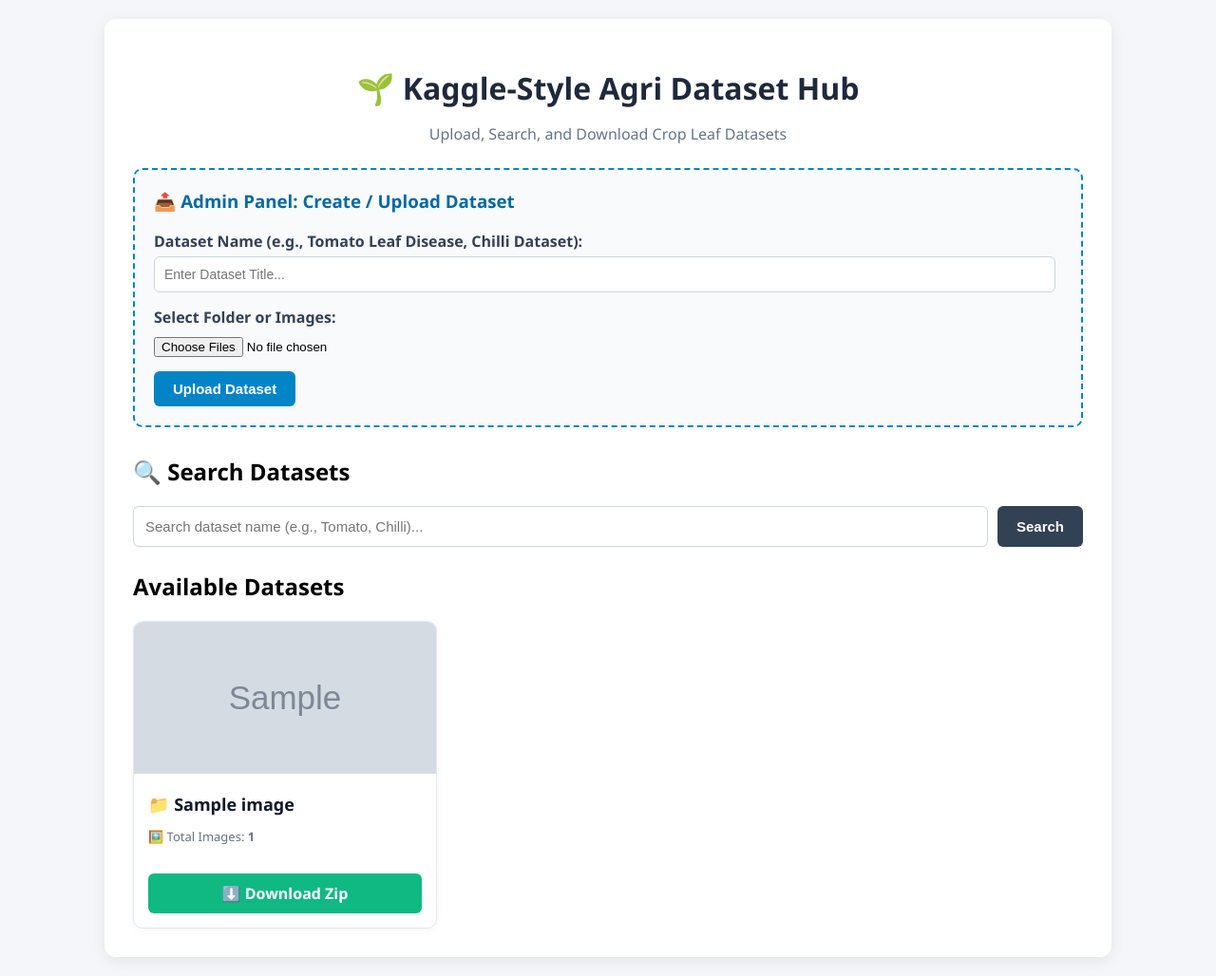
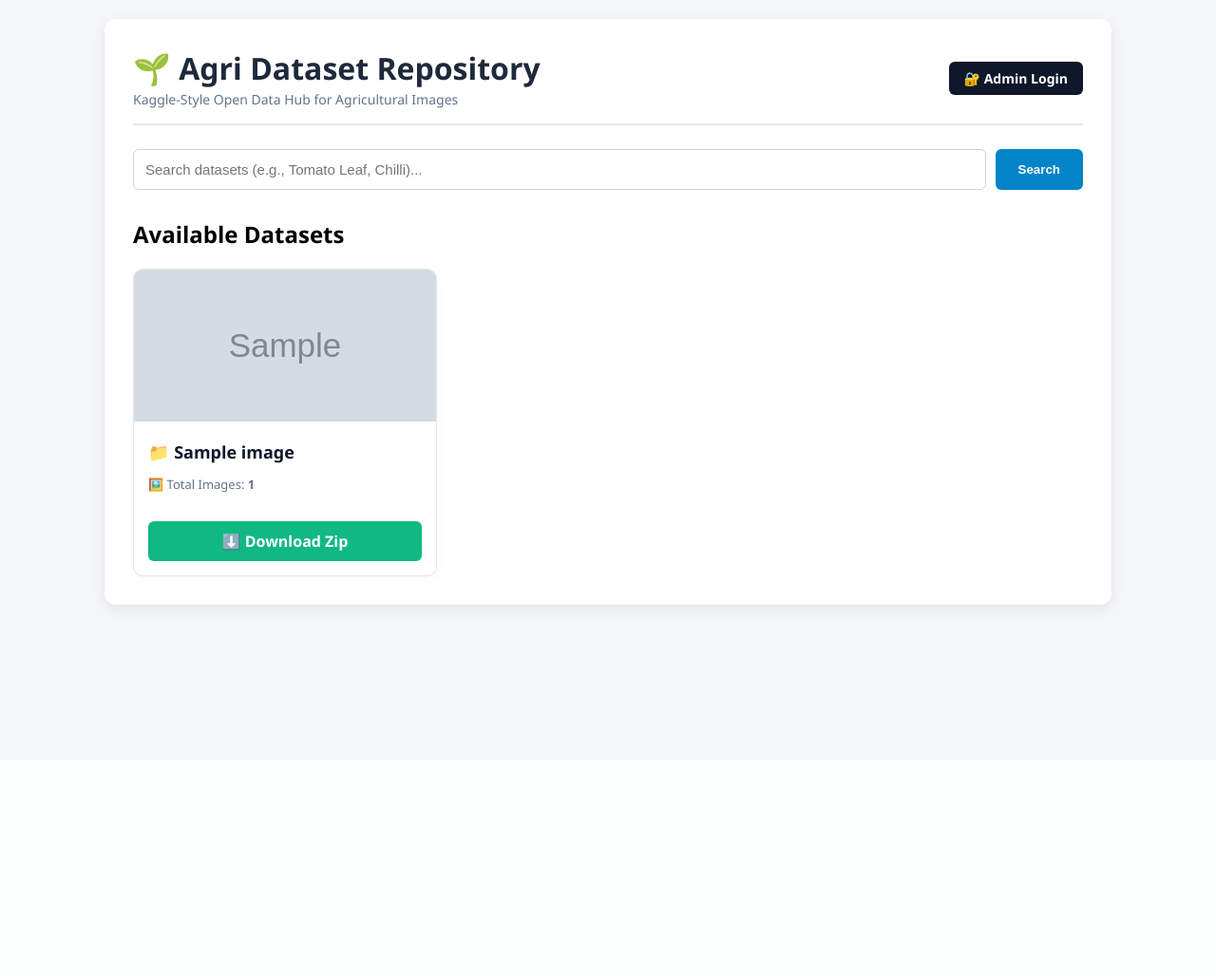
Before and after one commit to shreedevisrisri-a11y/agri-db-dataset, a Flask app: page / in a window 1280 px wide. Shown: the whole page at 95% size. After the commit the page ends 646 px from the top, so only its background shows below. Run offline with Flask 3, Linux system fonts and the light colour scheme; tables that the repository leaves empty hold one stand-in row (values such as "Sample post"); grey boxes marked "Sample" are stand-in pictures.

Commit message:
Update index.html

```diff
--- a/templates/index.html
+++ b/templates/index.html
@@ -1,5 +1,5 @@
 <!DOCTYPE html>
-<html lang="ta">
+<html lang="en">
 <head>
     <meta charset="UTF-8">
     <meta name="viewport" content="width=device-width, initial-scale=1.0">
@@ -7,30 +7,14 @@
     <style>
         body { font-family: 'Segoe UI', Tahoma, Geneva, Verdana, sans-serif; background-color: #f4f6f9; margin: 0; padding: 20px; }
         .container { max-width: 1000px; margin: 0 auto; background: white; padding: 30px; border-radius: 12px; box-shadow: 0 4px 15px rgba(0,0,0,0.08); }
-        h1 { color: #1e293b; text-align: center; margin-bottom: 5px; }
-        p.subtitle { text-align: center; color: #64748b; margin-bottom: 25px; }
+        .header { display: flex; justify-content: space-between; align-items: center; border-bottom: 2px solid #e2e8f0; padding-bottom: 15px; margin-bottom: 25px; }
+        h1 { color: #1e293b; margin: 0; }
+        .btn-admin { background: #0f172a; color: white; padding: 8px 16px; border-radius: 6px; text-decoration: none; font-weight: bold; font-size: 14px; }
 
-        /* Admin Upload Box */
-        .admin-section { background: #f8fafc; border: 2px dashed #0284c7; padding: 20px; border-radius: 10px; margin-bottom: 30px; }
-        .admin-section h3 { margin-top: 0; color: #0369a1; }
-        .form-group { margin-bottom: 15px; }
-        .form-group label { display: block; font-weight: bold; margin-bottom: 5px; color: #334155; }
-        .form-group input[type="text"] { width: 97%; padding: 10px; border: 1px solid #cbd5e1; border-radius: 6px; font-size: 14px; }
-        .form-group input[type="file"] { width: 100%; margin-top: 5px; }
-        button { background: #0284c7; color: white; border: none; padding: 10px 20px; border-radius: 6px; cursor: pointer; font-size: 15px; font-weight: bold; }
-        button:hover { background: #0369a1; }
+        .search-box { display: flex; gap: 10px; margin-bottom: 30px; }
+        .search-box input { flex: 1; padding: 12px; border: 1px solid #cbd5e1; border-radius: 6px; font-size: 15px; }
+        .search-box button { background: #0284c7; color: white; border: none; padding: 12px 24px; border-radius: 6px; font-weight: bold; cursor: pointer; }
 
-        /* Progress Bar */
-        .progress-box { display: none; background: #e0f2fe; border: 1px solid #0284c7; padding: 15px; border-radius: 8px; margin-bottom: 25px; text-align: center; }
-        .progress-bar-bg { width: 100%; background: #cbd5e1; height: 18px; border-radius: 10px; overflow: hidden; margin-top: 10px; }
-        .progress-bar-fill { height: 100%; width: 0%; background: #0284c7; transition: width 0.3s ease; }
-
-        /* Search Section */
-        .search-box { display: flex; gap: 10px; margin-bottom: 25px; }
-        .search-box input { flex: 1; padding: 12px; border: 1px solid #cbd5e1; border-radius: 6px; font-size: 15px; }
-        .search-box button { background: #334155; }
-
-        /* Kaggle Style Dataset Cards */
         .dataset-grid { display: grid; grid-template-columns: repeat(auto-fill, minmax(280px, 1fr)); gap: 20px; }
         .card { border: 1px solid #e2e8f0; border-radius: 10px; overflow: hidden; background: #fff; box-shadow: 0 2px 8px rgba(0,0,0,0.04); display: flex; flex-direction: column; justify-content: space-between; }
         .card img { width: 100%; height: 160px; object-fit: cover; }
@@ -43,42 +27,28 @@
 </head>
 <body>
     <div class="container">
-        <h1>🌱 Kaggle-Style Agri Dataset Hub</h1>
-        <p class="subtitle">Upload, Search, and Download Crop Leaf Datasets</p>
-
-        <!-- Admin Section: Upload Dataset -->
-        <div class="admin-section">
-            <h3>📤 Admin Panel: Create / Upload Dataset</h3>
-            <div class="form-group">
-                <label>Dataset Name (e.g., Tomato Leaf Disease, Chilli Dataset):</label>
-                <input type="text" id="datasetName" placeholder="Enter Dataset Title..." required>
+        <div class="header">
+            <div>
+                <h1>🌱 Agri Dataset Repository</h1>
+                <span style="color: #64748b; font-size: 14px;">Kaggle-Style Open Data Hub for Agricultural Images</span>
             </div>
-            <div class="form-group">
-                <label>Select Folder or Images:</label>
-                <input type="file" id="fileInput" accept="image/*" webkitdirectory multiple>
-            </div>
-            <button type="button" onclick="uploadDataset()">Upload Dataset</button>
-        </div>
-
-        <!-- Progress Bar -->
-        <div class="progress-box" id="progressBox">
-            <b id="statusText">Uploading images to Dataset...</b>
-            <div class="progress-bar-bg">
-                <div class="progress-bar-fill" id="progressBar"></div>
-            </div>
+            {% if session.get('is_admin') %}
+                <a href="/admin" class="btn-admin">⚙️ Admin Dashboard</a>
+            {% else %}
+                <a href="/login" class="btn-admin">🔐 Admin Login</a>
+            {% endif %}
         </div>
 
         <!-- Search Bar -->
-        <h2>🔍 Search Datasets</h2>
         <form action="/" method="get" class="search-box">
-            <input type="text" name="search" value="{{ search }}" placeholder="Search dataset name (e.g., Tomato, Chilli)...">
+            <input type="text" name="search" value="{{ search }}" placeholder="Search datasets (e.g., Tomato Leaf, Chilli)...">
             <button type="submit">Search</button>
             {% if search %}
                 <a href="/" style="padding: 12px; background: #94a3b8; color: white; border-radius: 6px; text-decoration: none;">Clear</a>
             {% endif %}
         </form>
 
-        <!-- Dataset Cards -->
+        <!-- Public Dataset Cards -->
         <h2>Available Datasets</h2>
         <div class="dataset-grid">
             {% for ds in datasets %}
@@ -99,65 +69,5 @@
             {% endfor %}
         </div>
     </div>
-
-    <script>
-        async function uploadDataset() {
-            const datasetName = document.getElementById("datasetName").value.trim();
-            const fileInput = document.getElementById("fileInput");
-            const files = Array.from(fileInput.files);
-
-            if (!datasetName) {
-                alert("Please enter a Dataset Name!");
-                return;
-            }
-
-            if (files.length === 0) {
-                alert("Please select files or a folder first!");
-                return;
-            }
-
-            const progressBox = document.getElementById("progressBox");
-            const progressBar = document.getElementById("progressBar");
-            const statusText = document.getElementById("statusText");
-
-            progressBox.style.display = "block";
-
-            const batchSize = 5;
-            const totalFiles = files.length;
-            let uploadedCount = 0;
-
-            for (let i = 0; i < totalFiles; i += batchSize) {
-                const chunk = files.slice(i, i + batchSize);
-                const formData = new FormData();
-                formData.append("dataset_name", datasetName);
-
-                chunk.forEach(file => {
-                    formData.append("file", file);
-                });
-
-                try {
-                    statusText.innerText = `Uploading to '${datasetName}': ${uploadedCount} / ${totalFiles} completed...`;
-
-                    const response = await fetch('/upload', {
-                        method: 'POST',
-                        body: formData
-                    });
-
-                    if (response.ok) {
-                        uploadedCount += chunk.length;
-                        const percent = Math.min(100, Math.round((uploadedCount / totalFiles) * 100));
-                        progressBar.style.width = percent + "%";
-                    }
-                } catch (err) {
-                    console.error("Batch upload error:", err);
-                }
-            }
-
-            statusText.innerText = `✅ Dataset '${datasetName}' successfully created! Reloading...`;
-            setTimeout(() => {
-                window.location.reload();
-            }, 1500);
-        }
-    </script>
 </body>
 </html>
```
